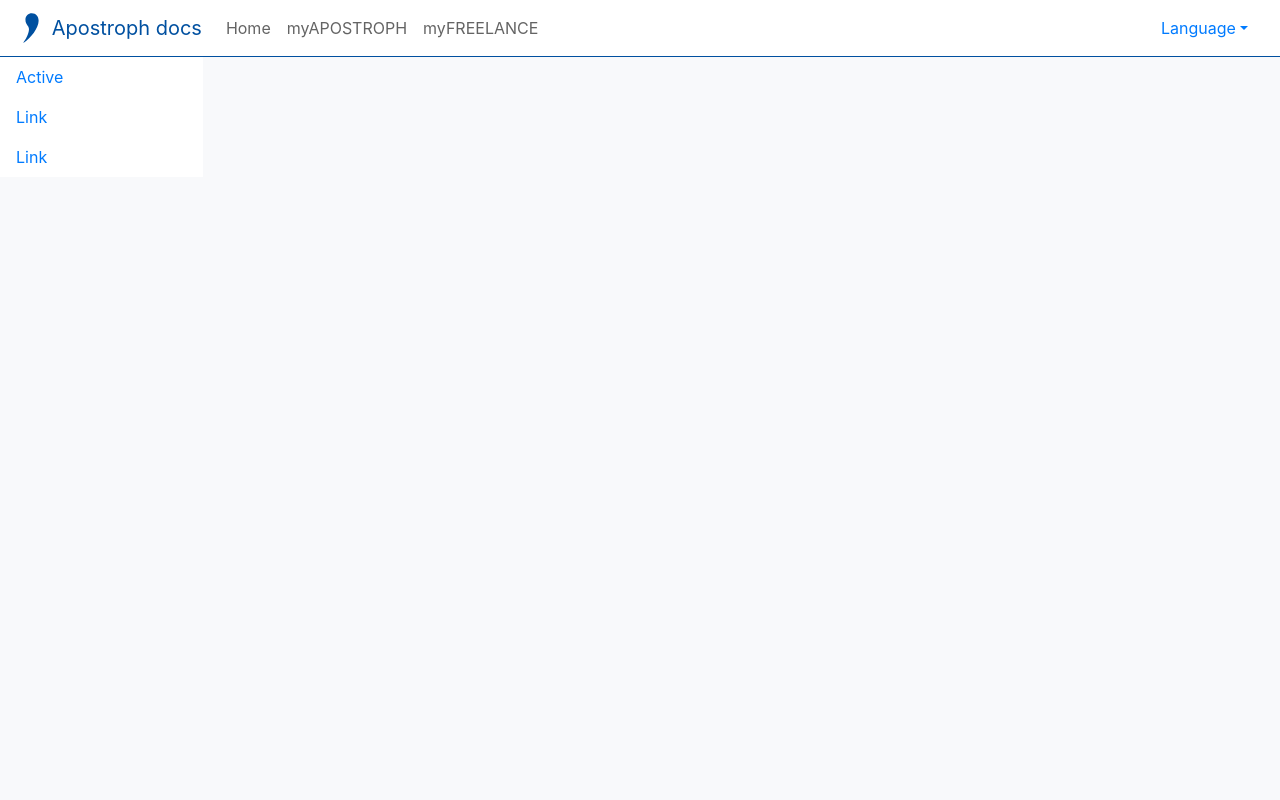
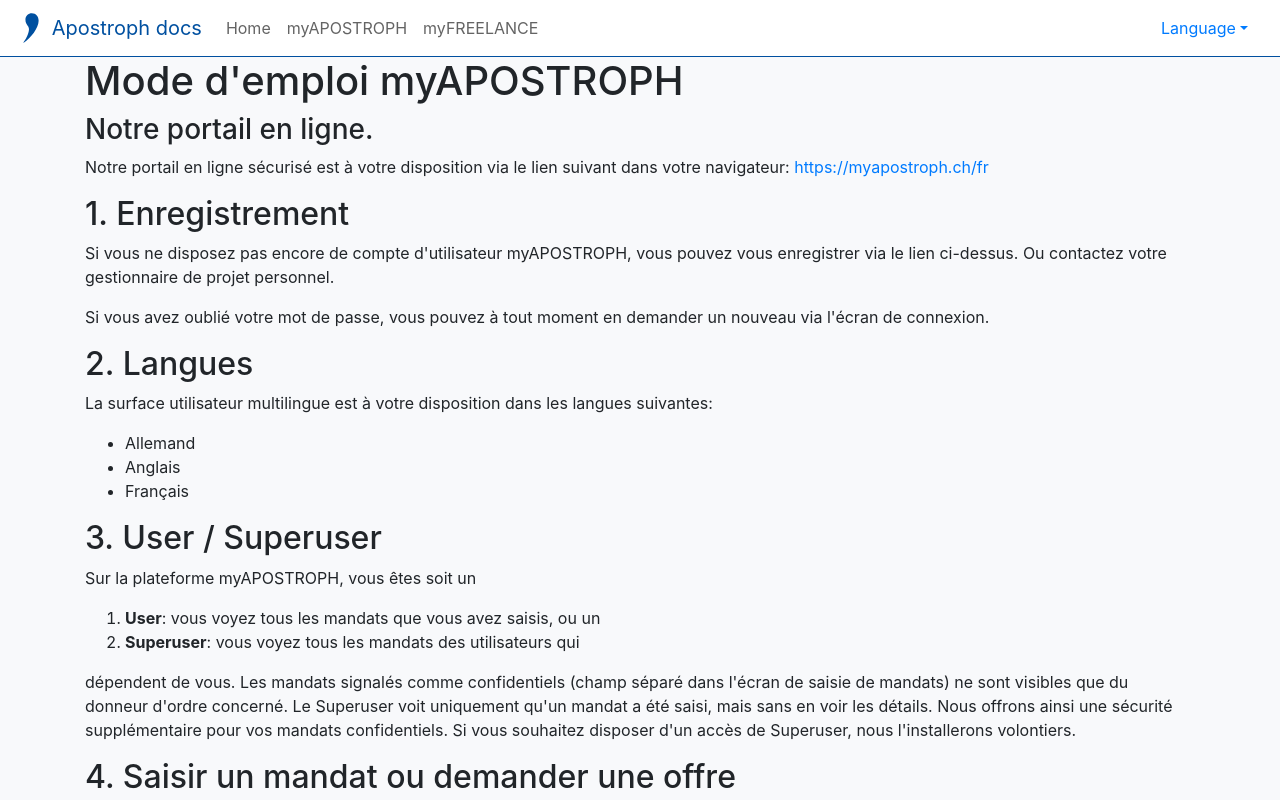
Before and after one commit to apostrophgroup/my-apostroph-docs, a React (Create React App) app: page /docs/myApostroph in a window 1280 px wide. Shown: the top 800 px of the page. Built offline with nearby package versions, Linux system fonts and the light colour scheme.

Commit message:
Docs read properly in fr.

```diff
--- a/src/docs/myApostroph/fr.md
+++ b/src/docs/myApostroph/fr.md
@@ -1,4 +1,4 @@
-## Mode d'emploi myAPOSTROPH
+# Mode d'emploi myAPOSTROPH
 
 ### Notre portail en ligne.
 Notre portail en ligne sécurisé est à votre disposition via le lien suivant dans votre navigateur:
@@ -17,8 +17,9 @@
 
 ## 3. User / Superuser
 Sur la plateforme myAPOSTROPH, vous êtes soit un
-1.  **User**: vous voyez tous les mandats que vous avez saisis, ou un
-2.  **Superuser**: vous voyez tous les mandats des utilisateurs qui
+
+1. **User**: vous voyez tous les mandats que vous avez saisis, ou un
+2. **Superuser**: vous voyez tous les mandats des utilisateurs qui
 
 dépendent de vous. Les mandats signalés comme confidentiels (champ séparé dans l'écran de saisie de mandats) ne sont visibles que du donneur d'ordre concerné. Le Superuser voit uniquement qu'un mandat a été saisi, mais sans en voir les détails. Nous offrons ainsi une sécurité supplémentaire pour vos mandats confidentiels. Si vous souhaitez disposer d'un accès de Superuser, nous l'installerons volontiers.
 
--- a/src/pages/docs.js
+++ b/src/pages/docs.js
@@ -3,76 +3,65 @@
 import ReactMarkdown from 'react-markdown';
 import { Row, Col, Nav, Container } from 'react-bootstrap'
 
-import myApostroph from './../docs/myApostroph/fr.md';
-import myFreelance from './../docs/myFreelance/fr.md';
+//import myApostroph from './../docs/myApostroph/fr.md';
+//import myFreelance from './../docs/myFreelance/fr.md';
 
+const AVAILABLE_DOCS = [
+  {
+    id: 'myApostroph',
+    data: require('./../docs/myApostroph/fr.md')
+  },
+  {
+    id: 'myFreelance',
+    data: require('./../docs/myFreelance/fr.md')
+  }
+];
 
 class DocsPage extends Component {
   constructor(props) {
     super(props);
 
-    this.state = {loading: true};
+    this.state = { loading: true, data: "" };
   }
 
-  /*componentDidMount() {
-    console.log(this.doc);
+  componentDidMount() {
+    if (this.props.match.params) {
+      if (this.props.match.params.docId) {
+        this.fetchDoc(this.props.match.params.docId);
+      }
+    }
+  }
 
-    let toto;
-
-    switch (this.doc) {
-      case 'myApostroph':
-      toto = myApostroph;
-      break;
-
-      case 'myFreelance':
-      toto = myFreelance;
-      break;
+  componentDidUpdate(prevProps) {
+    if (this.props.match.params) {
+      if (this.props.match.params.docId) {
+        if (this.props.match.params.docId !== prevProps.match.params.docId) {
+          this.fetchDoc(this.props.match.params.docId);
+        }
+      }
     }
-
-    fetch(toto).then(response => {
-      response.text().then(content => {
-          //ReactDOM.render(, document.getElementById('tototo'))
-          this.setState({ loading: false, data: content });
-      });
-    });
-  }*/
-
-  static getDerivedStateFromProps(nextProps, prevState) {
-    if (nextProps.match.params.doc !== prevState.doc) {
-      console.log('hey');
-    }
-    console.log(nextProps);
-
-    return null;
   }
 
   render() {
-    //let response = await fetch(readmePath);
-    //let text = await response.text();
-
-    //console.log(text);
-
-    //const { loading, data } = this.state;
-
-    const loading = true;
-    const data = "";
+    const { loading, data } = this.state;
 
     return (
-      <Row>
-        <Col className="nav-vertical">
-          <Nav defaultActiveKey="/home" className="flex-column">
-            <Nav.Link href="/home">Active</Nav.Link>
-            <Nav.Link eventKey="link-1">Link</Nav.Link>
-            <Nav.Link eventKey="link-2">Link</Nav.Link>
-          </Nav>
-        </Col>
-        <Col xs={10}>
-          <Container>
-            { loading ? null : <ReactMarkdown source={data} /> }
-          </Container>
-        </Col>
-      </Row>
+      <Container>
+        { loading ? null : <ReactMarkdown source={data} /> }
+      </Container>
     );
+  }
+
+  fetchDoc(docId) {
+    const doc = AVAILABLE_DOCS.find(e => e.id === docId);
+
+    if (doc) {
+        fetch(doc.data).then(response => {
+          response.text().then(content => {
+              this.setState({ loading: false, data: content });
+          });
+        });
+    }
   }
 }
 
--- a/src/pages/home.js
+++ b/src/pages/home.js
@@ -11,9 +11,6 @@
 
 const HomePage = () => {
   const { t, i18n } = useTranslation();
-
-  const doc = "myApostroph";
-  const docFree = "myFreelance";
 
   return (
     <BrowserRouter>
@@ -32,8 +29,8 @@
         <Navbar.Collapse id="basic-navbar-nav">
           <Nav className="mr-auto">
           <Nav.Link as={Link} to="/home">{t('Home.Nav.Home')}</Nav.Link>
-            <Nav.Link as={Link} to={`/docs/${doc}`}>{t('Home.Nav.MyApostroph')}</Nav.Link>
-            <Nav.Link as={Link} to={`/docs/${docFree}`}>{t('Home.Nav.MyFreelance')}</Nav.Link>
+          <Nav.Link as={Link} to={`/docs/myApostroph`}>{t('Home.Nav.MyApostroph')}</Nav.Link>
+          <Nav.Link as={Link} to={`/docs/myFreelance`}>{t('Home.Nav.MyFreelance')}</Nav.Link>
           </Nav>
           <NavDropdown title={t('Home.Nav.Language')} className="language-selector">
             <NavDropdown.Item
@@ -55,7 +52,7 @@
       <div>
       <Route path="/home" component={ AboutPage }/>
         <Route path="/about" component={ AboutPage }/>
-        <Route exact path="/docs/:doc" component={ DocsPage }/>
+        <Route exact path="/docs/:docId" component={ DocsPage }/>
       </div>
     </BrowserRouter>
   );
```
